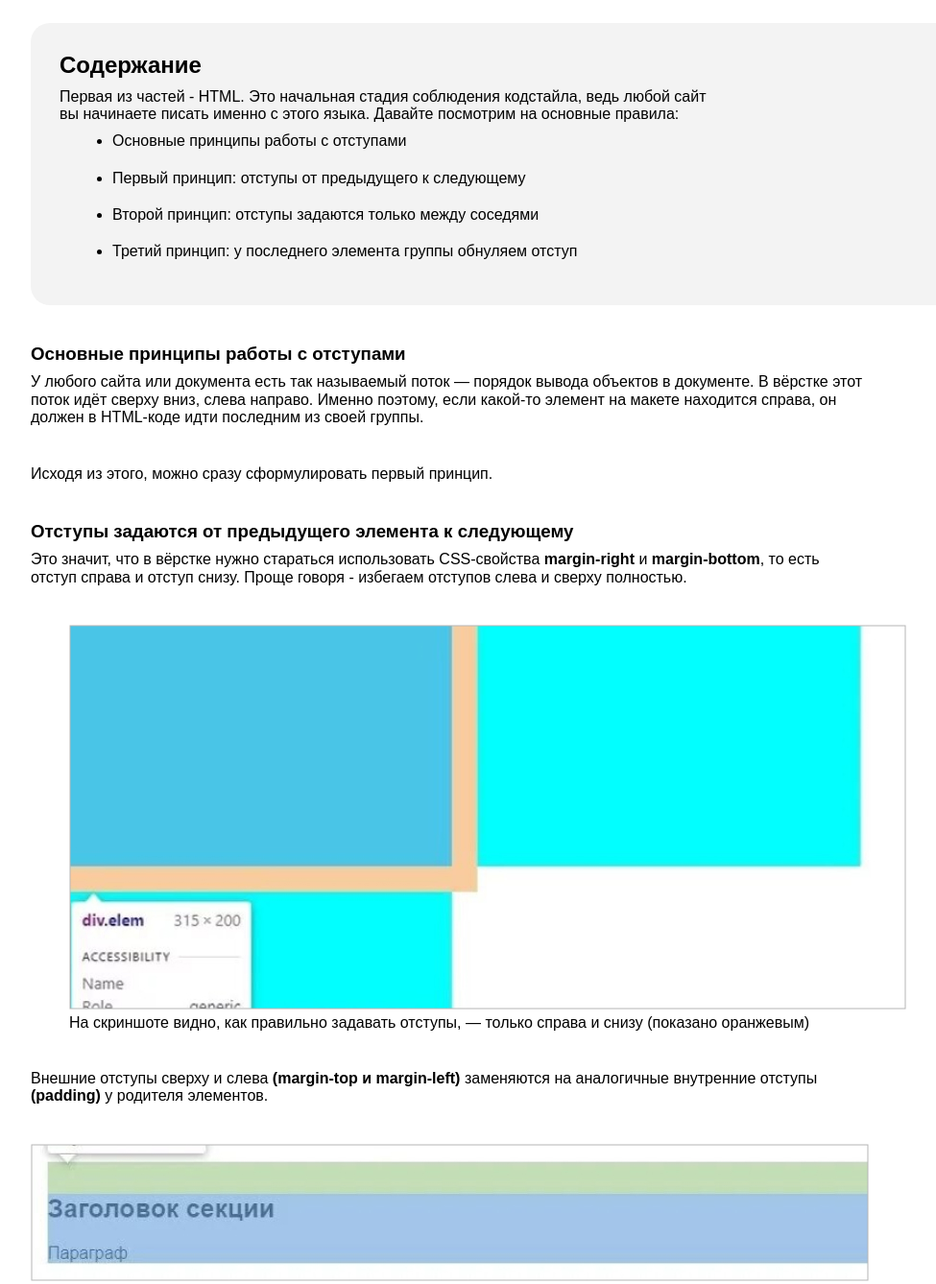
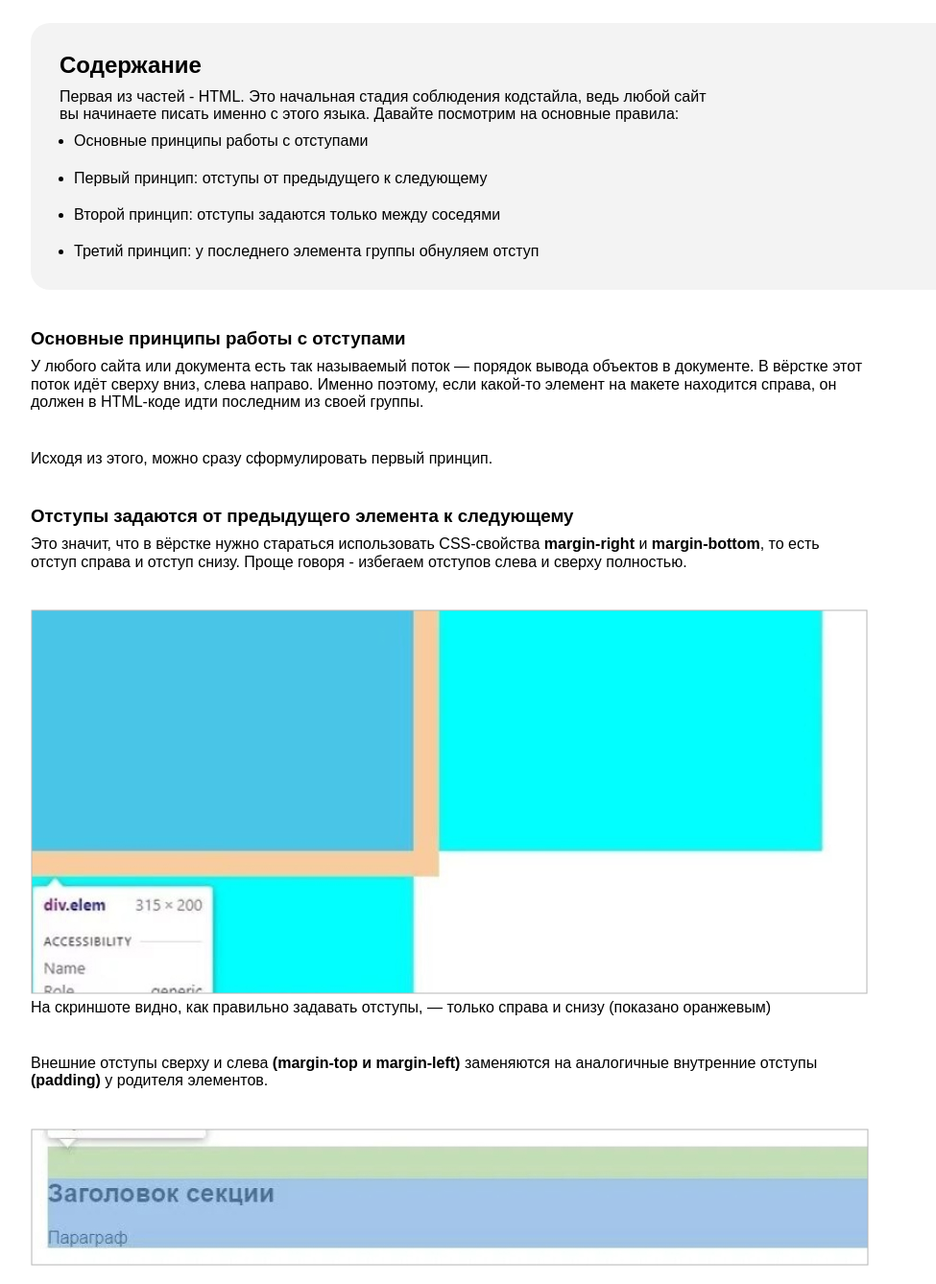
Before and after one commit to OlegVorontsov/3_Base-CSS_Part-1, a plain HTML site: page article.html in a window 1280 px wide. Shown: the part 360-1698 px from the top of the page at 96% size, without its empty margins (23-998 px from the left). Drawn offline with Linux system fonts and the light colour scheme.

Commit message:
css .list and .image__content fixed

```diff
--- a/css/style.css
+++ b/css/style.css
@@ -100,8 +100,8 @@ body {
 }
 
 .list {
-  margin-top: 0;
-  margin-left: 15px;
+  margin: 0;
+  padding-left: 15px;
 }
 
 .list__item:not(:last-child) {
@@ -115,6 +115,6 @@ body {
 .image__content{
   display: inline-block;
   width: 872px;
-  margin-top: 0;
+  margin: 0;
   margin-bottom: 40px;
 }
```
